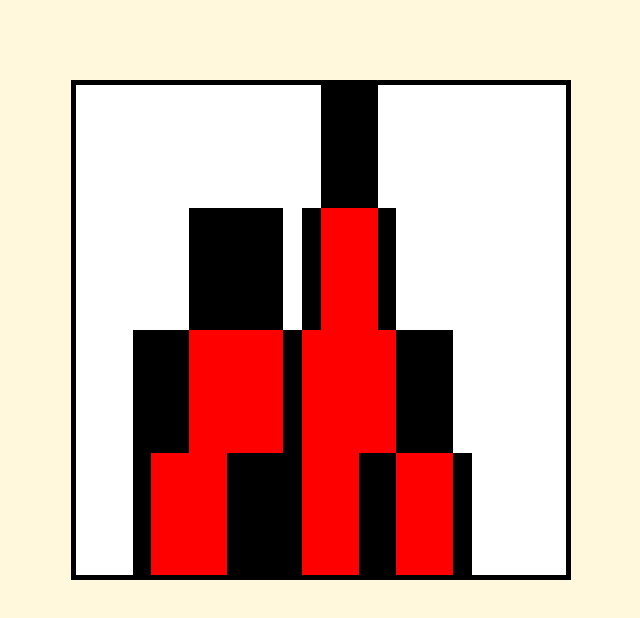
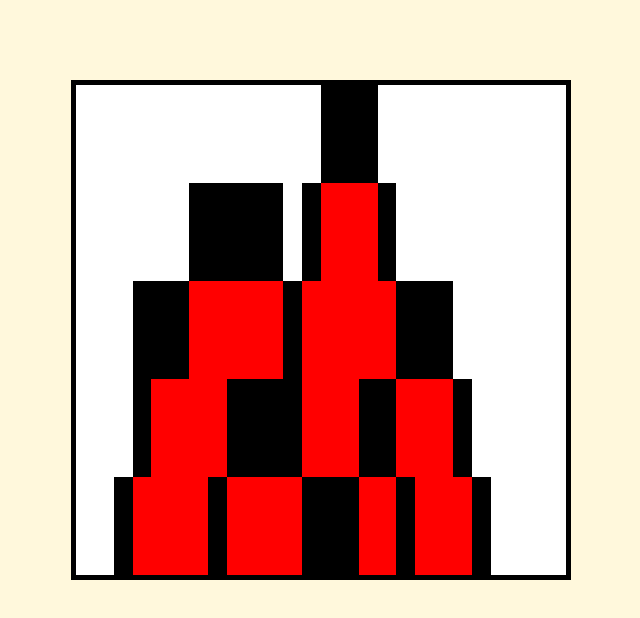
Before and after one commit to ryanbest99/rose_for_you, a plain HTML site: page index.html in a window 1280 px wide. Shown: the whole page, without its empty margins (319-959 px from the left). Drawn offline with Linux system fonts and the light colour scheme.

Commit message:
Second commit: Fifth row has been complete

```diff
--- a/css/styles.css
+++ b/css/styles.css
@@ -141,3 +141,48 @@ body {
 }
 
 /* 5th row */
+
+.cell-27 {
+  background: var(--clr-white);
+  grid-area: a4;
+}
+.cell-28 {
+  background: var(--clr-black);
+  grid-area: b4;
+}
+.cell-29 {
+  background: var(--clr-red);
+  grid-area: c4;
+}
+.cell-30 {
+  background: var(--clr-black);
+  grid-area: b4-1;
+}
+.cell-31 {
+  background: var(--clr-red);
+  grid-area: c4-1;
+}
+.cell-32 {
+  background: var(--clr-black);
+  grid-area: b4-2;
+}
+.cell-33 {
+  background: var(--clr-red);
+  grid-area: c4-2;
+}
+.cell-34 {
+  background: var(--clr-black);
+  grid-area: b4-3;
+}
+.cell-35 {
+  background: var(--clr-red);
+  grid-area: c4-3;
+}
+.cell-36 {
+  background: var(--clr-black);
+  grid-area: b4-4;
+}
+.cell-37 {
+  background: var(--clr-white);
+  grid-area: a4-1;
+}
--- a/index.html
+++ b/index.html
@@ -21,7 +21,8 @@
           "a a a a a a a a a a a a a b b b c c c c c c c c c c"
           "a1 a1 a1 a1 a1 a1 b1 b1 b1 b1 b1 a1-1 b1-1 c1 c1 c1 b1-2 a1-2 a1-2 a1-2 a1-2 a1-2 a1-2 a1-2 a1-2 a1-2 "
           "a2 a2 a2 b2 b2 b2 c2 c2 c2 c2 c2 b2-1 c2-1 c2-1 c2-1 c2-1 c2-1 b2-3 b2-3 b2-3 a2-1 a2-1 a2-1 a2-1 a2-1 a2-1 "
-          "a3 a3 a3 b3 c3 c3 c3 c3 b3-1 b3-1 b3-1 b3-1 c3-1 c3-1 c3-1 b3-2 b3-2 c3-2 c3-2 c3-2 b3-3 a3-1 a3-1 a3-1 a3-1 a3-1 ";
+          "a3 a3 a3 b3 c3 c3 c3 c3 b3-1 b3-1 b3-1 b3-1 c3-1 c3-1 c3-1 b3-2 b3-2 c3-2 c3-2 c3-2 b3-3 a3-1 a3-1 a3-1 a3-1 a3-1 "
+          "a4 a4 b4 c4 c4 c4 c4 b4-1 c4-1 c4-1 c4-1 c4-1 b4-2 b4-2 b4-2 c4-2 c4-2 b4-3 c4-3 c4-3 c4-3 b4-4 a4-1 a4-1 a4-1 a4-1";
       }
     </style>
   </head>
@@ -61,8 +62,19 @@
       <div class="cell cell-24"></div>
       <div class="cell cell-25"></div>
       <div class="cell cell-26"></div>
+
+      <!-- Fifth row cells -->
+      <div class="cell cell-27"></div>
+      <div class="cell cell-28"></div>
+      <div class="cell cell-29"></div>
+      <div class="cell cell-30"></div>
+      <div class="cell cell-31"></div>
+      <div class="cell cell-32"></div>
+      <div class="cell cell-33"></div>
+      <div class="cell cell-34"></div>
+      <div class="cell cell-35"></div>
+      <div class="cell cell-36"></div>
+      <div class="cell cell-37"></div>
     </div>
-
-    <!-- Fifth row cells -->
   </body>
 </html>
```
